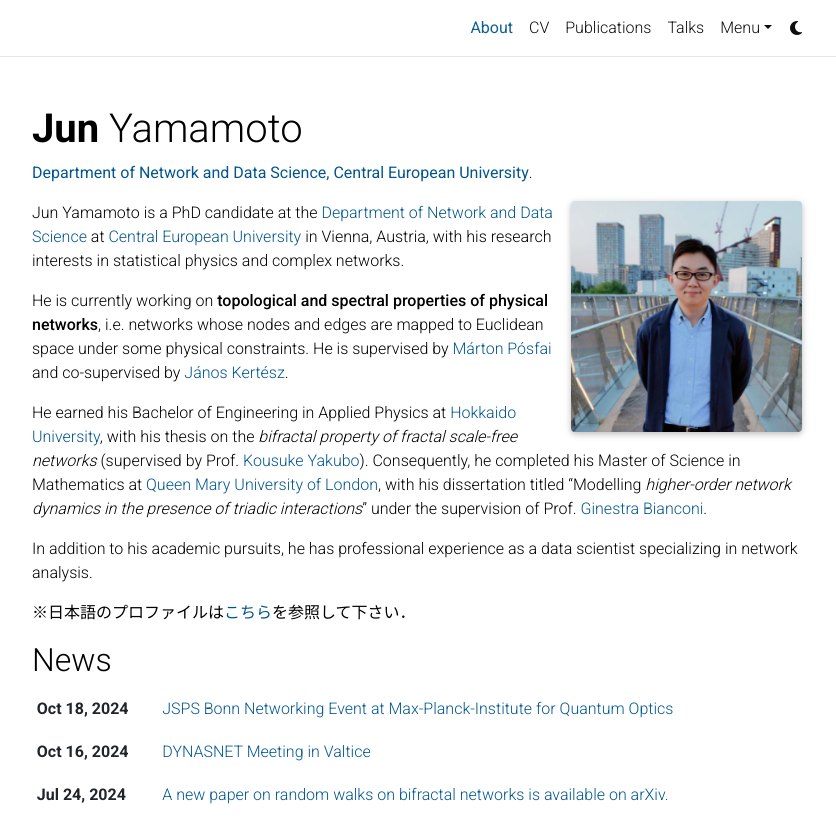
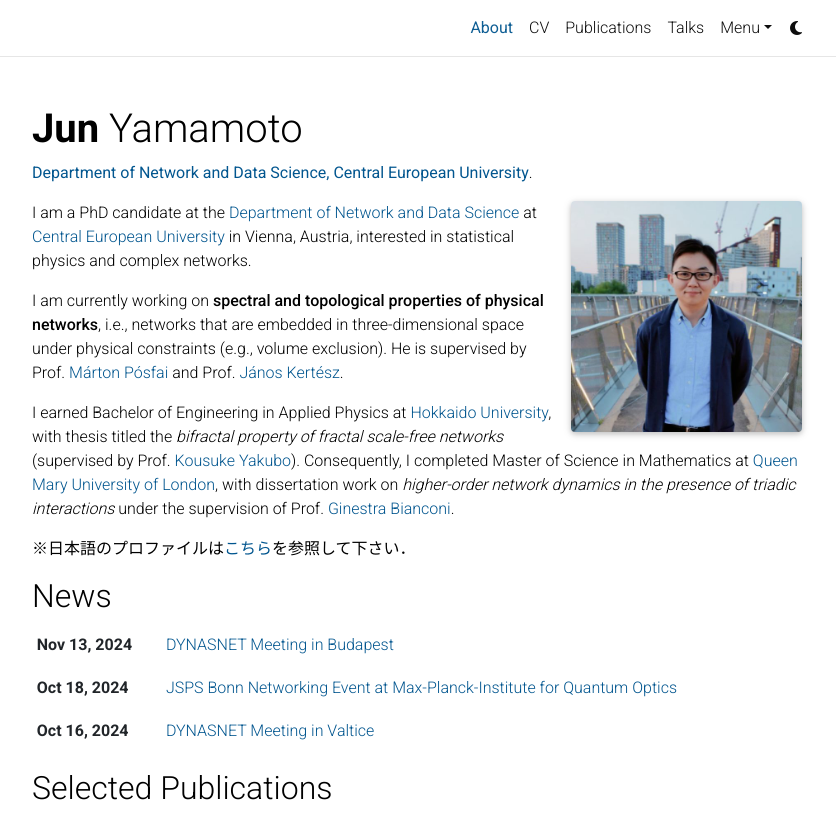
Before and after one commit to jym16/jym16.github.io, a Jekyll site: the page built from _pages/about.md, in a window 1280 px wide and 1189 px high, cut to the strip 0-835 px from the top of the window. Shown: the whole strip, without its empty margins (223-1059 px from the left). Built offline with Jekyll 4.4.1, drawn with Linux system fonts in a browser that asks for light colours; comment, search, counter and statistics services are not loaded; a style sheet for code colours, icons or effects is not loaded.

Commit message:
Added a news and edited about.md

```diff
--- a/_data/cv.yml
+++ b/_data/cv.yml
@@ -15,9 +15,8 @@
       institution: Department of Network and Data Science, Central European University (Vienna, Austria)
       year: 2023/09 - Present
       description:
-        - 4.0/4.0 (as of 2024/06).
-        - Supervisor -- Márton Pósfai, János Kertész (co-supervisor)
-
+        - 4.0/4.0 (as of 2024/12).
+        - Supervisor -- Márton Pósfai, János Kertész
     - title: MSc in Mathematics
       institution: School of Mathematical Sciences, Queen Mary University of London (London, UK)
       year: 2022/09 - 2023/09
--- a/_pages/about.md
+++ b/_pages/about.md
@@ -19,14 +19,13 @@
 social: true  # includes social icons at the bottom of the page
 ---
 
-Jun Yamamoto is a PhD candidate at the [Department of Network and Data Science](https://networkdatascience.ceu.edu/) at [Central European University](https://www.ceu.edu/) in Vienna, Austria, with his research interests in statistical physics and complex networks.
+I am a PhD candidate at the [Department of Network and Data Science](https://networkdatascience.ceu.edu/) at [Central European University](https://www.ceu.edu/) in Vienna, Austria, interested in statistical physics and complex networks.
 
-He is currently working on **topological and spectral properties of physical networks**, i.e. networks whose nodes and edges are mapped to Euclidean space under some physical constraints.
-He is supervised by [Márton Pósfai](https://networkdatascience.ceu.edu/people/marton-posfai) and co-supervised by [János Kertész](https://networkdatascience.ceu.edu/people/janos-kertesz).
+I am currently working on **spectral and topological properties of physical networks**, i.e., networks that are embedded in three-dimensional space under physical constraints (e.g., volume exclusion).
+He is supervised by Prof. [Márton Pósfai](https://networkdatascience.ceu.edu/people/marton-posfai) and Prof. [János Kertész](https://networkdatascience.ceu.edu/people/janos-kertesz).
 
-He earned his Bachelor of Engineering in Applied Physics at [Hokkaido University](https://www.global.hokudai.ac.jp/), with his thesis on the *bifractal property of fractal scale-free networks* (supervised by Prof. [Kousuke Yakubo](https://researchmap.jp/read0166630?lang=en)). Consequently, he completed his Master of Science in Mathematics at [Queen Mary University of London](https://www.qmul.ac.uk/), with his dissertation titled "Modelling *higher-order network dynamics in the presence of triadic interactions*" under the supervision of Prof. [Ginestra Bianconi](https://www.qmul.ac.uk/maths/profiles/bianconig.html).
+I earned Bachelor of Engineering in Applied Physics at [Hokkaido University](https://www.global.hokudai.ac.jp/), with thesis titled the *bifractal property of fractal scale-free networks* (supervised by Prof. [Kousuke Yakubo](https://researchmap.jp/read0166630?lang=en)). Consequently, I completed Master of Science in Mathematics at [Queen Mary University of London](https://www.qmul.ac.uk/), with dissertation work on *higher-order network dynamics in the presence of triadic interactions* under the supervision of Prof. [Ginestra Bianconi](https://www.qmul.ac.uk/maths/profiles/bianconig.html).
 
-In addition to his academic pursuits, he has professional experience as a data scientist specializing in network analysis.
-
+<!-- In addition to his academic pursuits, he has professional experience as a data scientist specializing in network analysis. -->
 
 ※日本語のプロファイルは[こちら](https://researchmap.jp/jun_yamamoto)を参照して下さい．
```
Also changed, not shown: _bibliography/talks.bib (+0 -11 lines), _news/dynasnet2024ceu.md (added, +9 -0 lines).
